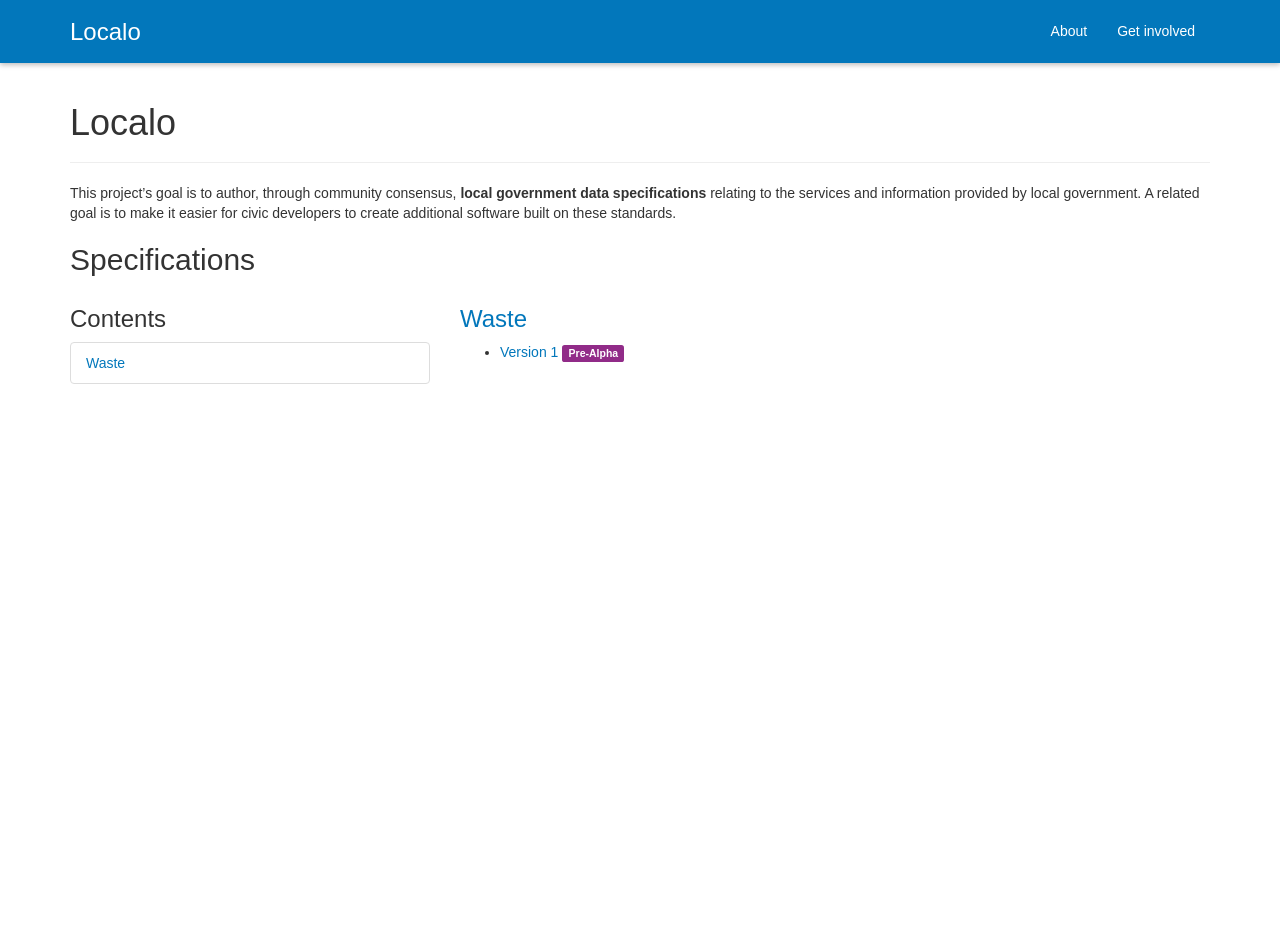
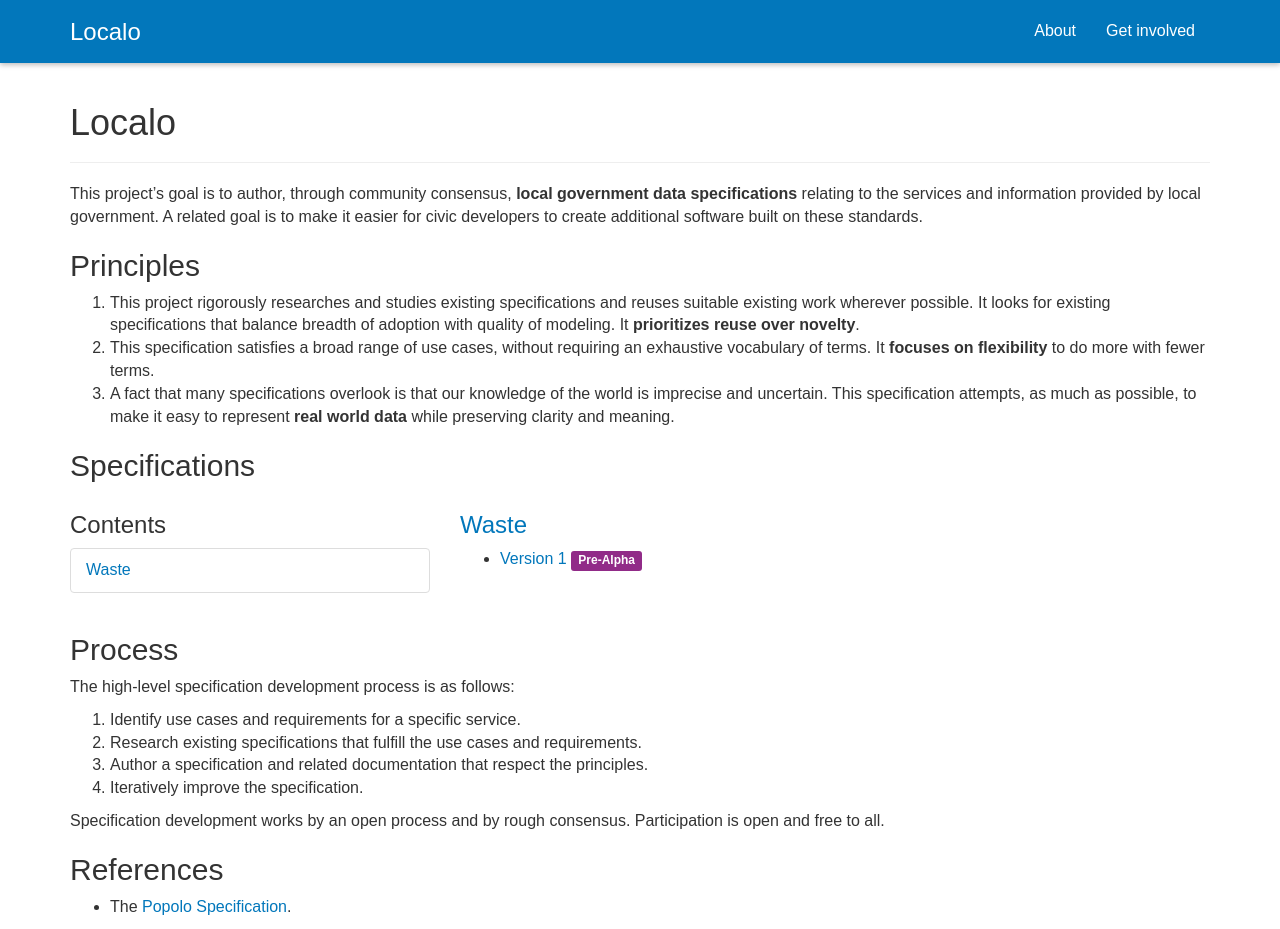
Before and after one commit to LocalGovDigital/localo, a Jekyll site: the page built from index.md, in a window 1280 px wide. Built offline with Jekyll 4.4.1, drawn with Linux system fonts in a browser that asks for light colours; nearby versions of some CDN libraries; some web fonts are replaced; before the commit the page ends 900 px from its top, so only the background shows below that.

Commit message:
Add principles and process to home. Tweak font slightly. Change spec object list to table.

```diff
--- a/css/style.css
+++ b/css/style.css
@@ -250,7 +250,8 @@ blockquote p {
 
 body
         {
-            font-family: Droid Sans, sans-serif;
+          font-size: 16px;
+            font-family: Arial, Droid Sans, sans-serif;
         }
         .navbar-lgdm {
             border: 0;
--- a/index.md
+++ b/index.md
@@ -2,6 +2,15 @@
 title: Localo
 ---
 This project's goal is to author, through community consensus, **local government data specifications** relating to the services and information provided by local government. A related goal is to make it easier for civic developers to create additional software built on these standards.
+
+## Principles
+
+1. This project rigorously researches and studies existing specifications and reuses suitable existing work wherever possible. It looks for existing specifications that balance breadth of adoption with quality of modeling. It **prioritizes reuse over novelty**.
+
+1. This specification satisfies a broad range of use cases, without requiring an exhaustive vocabulary of terms. It **focuses on flexibility** to do more with fewer terms.
+
+1. A fact that many specifications overlook is that our knowledge of the world is imprecise and uncertain. This specification attempts, as much as possible, to make it easy to represent **real world data** while preserving clarity and meaning.
+
 
 ## Specifications
 
@@ -31,3 +40,21 @@ This project's goal is to author, through community consensus, **local governmen
       {% endfor %}
   </div>
 </div>
+
+
+## Process
+
+The high-level specification development process is as follows:
+
+1. Identify use cases and requirements for a specific service.
+2. Research existing specifications that fulfill the use cases and requirements.
+3. Author a specification and related documentation that respect the principles.
+4. Iteratively improve the specification.
+
+Specification development works by an open process and by rough consensus. Participation is open and free to all.
+
+
+
+## References
+
+* The [Popolo Specification](http://popoloproject.com/).
```
Also changed, not shown: _includes/_version-links.html (+6 -6 lines).
